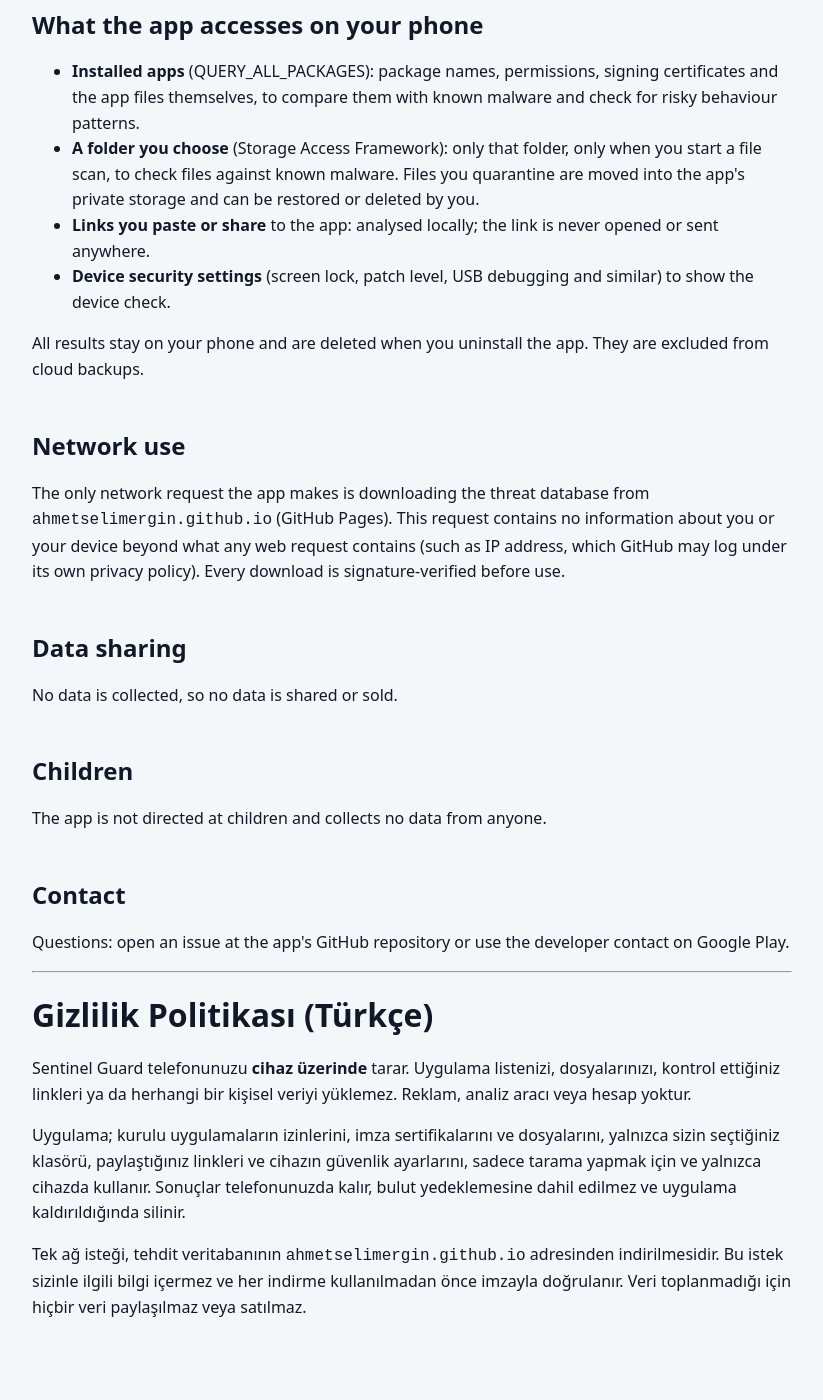
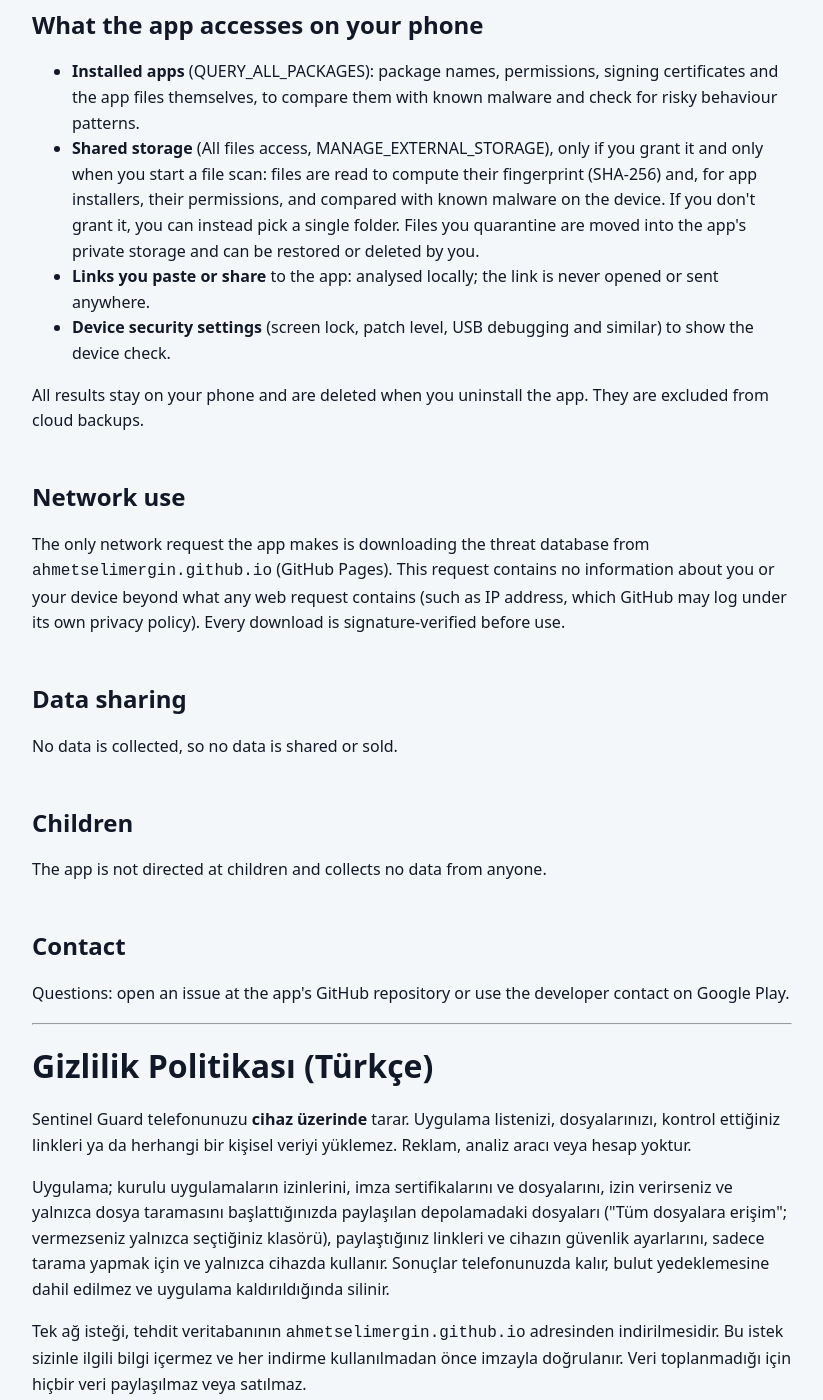
Before and after one commit to ahmetselimergin/sentinelguard, a plain HTML site: page site/privacy/index.html in a window 1280 px wide. Shown: the part 320-1720 px from the top of the page, without its empty margins (228-1051 px from the left). Before the commit the page ends 1681 px from the top, so only its background shows below. Drawn offline with Linux system fonts and the light colour scheme.

Commit message:
Privacy policy: describe All files access for storage scan
Co-Authored-By: Claude Opus 5.5 <noreply@anthropic.com>

```diff
--- a/site/privacy/index.html
+++ b/site/privacy/index.html
@@ -20,7 +20,7 @@
 <h2>What the app accesses on your phone</h2>
 <ul>
   <li><strong>Installed apps</strong> (QUERY_ALL_PACKAGES): package names, permissions, signing certificates and the app files themselves, to compare them with known malware and check for risky behaviour patterns.</li>
-  <li><strong>A folder you choose</strong> (Storage Access Framework): only that folder, only when you start a file scan, to check files against known malware. Files you quarantine are moved into the app's private storage and can be restored or deleted by you.</li>
+  <li><strong>Shared storage</strong> (All files access, MANAGE_EXTERNAL_STORAGE), only if you grant it and only when you start a file scan: files are read to compute their fingerprint (SHA-256) and, for app installers, their permissions, and compared with known malware on the device. If you don't grant it, you can instead pick a single folder. Files you quarantine are moved into the app's private storage and can be restored or deleted by you.</li>
   <li><strong>Links you paste or share</strong> to the app: analysed locally; the link is never opened or sent anywhere.</li>
   <li><strong>Device security settings</strong> (screen lock, patch level, USB debugging and similar) to show the device check.</li>
 </ul>
@@ -42,7 +42,7 @@
 <h1 lang="tr">Gizlilik Politikası (Türkçe)</h1>
 <div lang="tr">
 <p>Sentinel Guard telefonunuzu <strong>cihaz üzerinde</strong> tarar. Uygulama listenizi, dosyalarınızı, kontrol ettiğiniz linkleri ya da herhangi bir kişisel veriyi yüklemez. Reklam, analiz aracı veya hesap yoktur.</p>
-<p>Uygulama; kurulu uygulamaların izinlerini, imza sertifikalarını ve dosyalarını, yalnızca sizin seçtiğiniz klasörü, paylaştığınız linkleri ve cihazın güvenlik ayarlarını, sadece tarama yapmak için ve yalnızca cihazda kullanır. Sonuçlar telefonunuzda kalır, bulut yedeklemesine dahil edilmez ve uygulama kaldırıldığında silinir.</p>
+<p>Uygulama; kurulu uygulamaların izinlerini, imza sertifikalarını ve dosyalarını, izin verirseniz ve yalnızca dosya taramasını başlattığınızda paylaşılan depolamadaki dosyaları ("Tüm dosyalara erişim"; vermezseniz yalnızca seçtiğiniz klasörü), paylaştığınız linkleri ve cihazın güvenlik ayarlarını, sadece tarama yapmak için ve yalnızca cihazda kullanır. Sonuçlar telefonunuzda kalır, bulut yedeklemesine dahil edilmez ve uygulama kaldırıldığında silinir.</p>
 <p>Tek ağ isteği, tehdit veritabanının <code>ahmetselimergin.github.io</code> adresinden indirilmesidir. Bu istek sizinle ilgili bilgi içermez ve her indirme kullanılmadan önce imzayla doğrulanır. Veri toplanmadığı için hiçbir veri paylaşılmaz veya satılmaz.</p>
 </div>
 </body>
```
